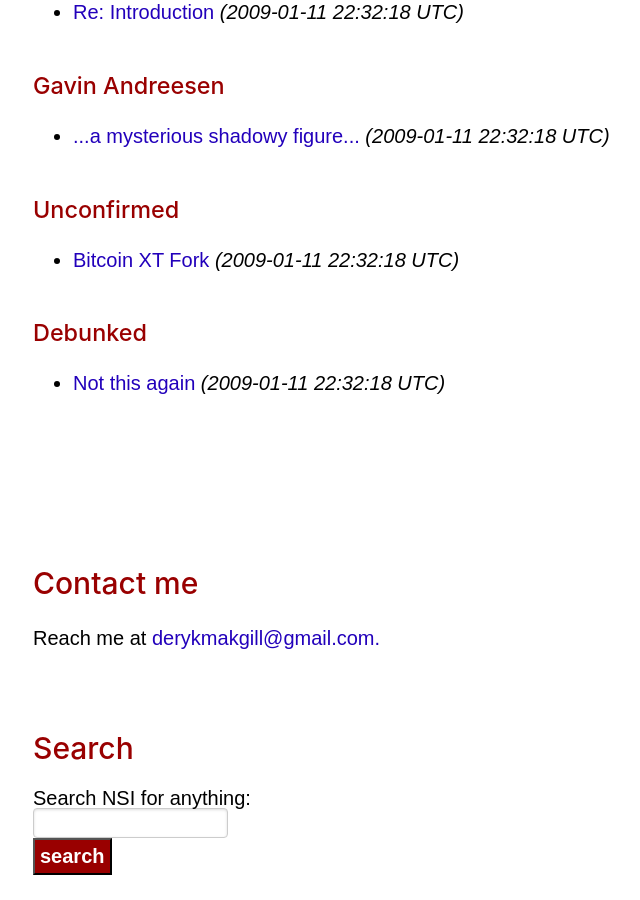
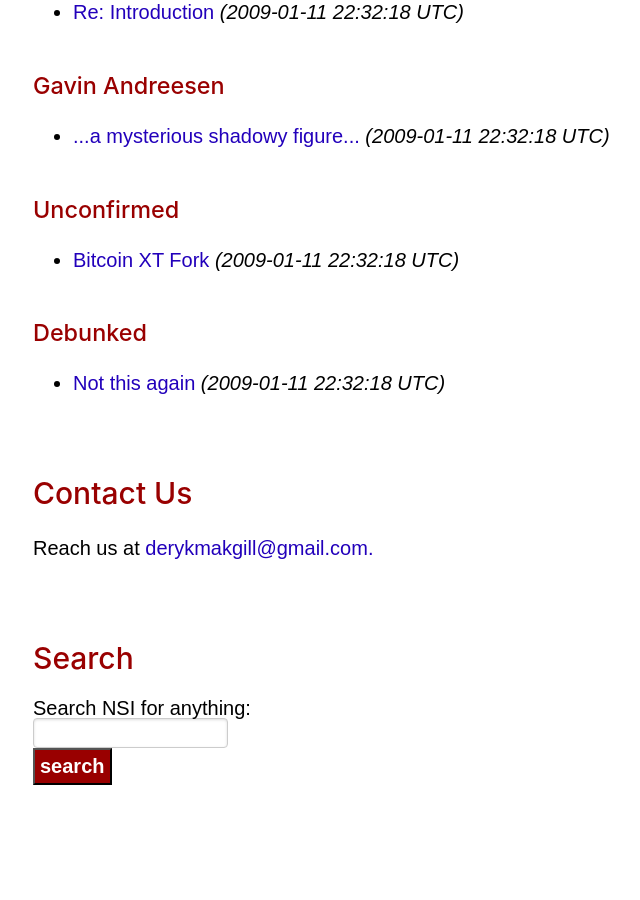
Before and after one commit to nakamotostudies/nakamotostudies.github.io, a Jekyll site: the page built from index.md, in a window 1280 px wide and 900 px high, scrolled down 3044 px. Shown: the whole window, without its empty margins (57-697 px from the left). Built offline with Jekyll 4.4.1, drawn with Linux system fonts in a browser that asks for light colours; after the commit the page ends 3854 px from its top, so only the background shows below that.

```diff
--- a/_layouts/default.html
+++ b/_layouts/default.html
@@ -42,13 +42,13 @@ body{max-width:55em;margin:0 auto;padding:5px;font-family:sans-serif;font-size:2
 	{{ content }}
 
 
-	<br>
+
 	<section id="contact">
 <h2>
-	Contact me
+	Contact Us
 </h2>
 <p>
-	Reach me at <a href="mailto:derykmakgill@gmail.com">derykmakgill@gmail.com.</a></p>
+	Reach us at <a href="mailto:derykmakgill@gmail.com">derykmakgill@gmail.com.</a></p>
 
 </section>
 
```
